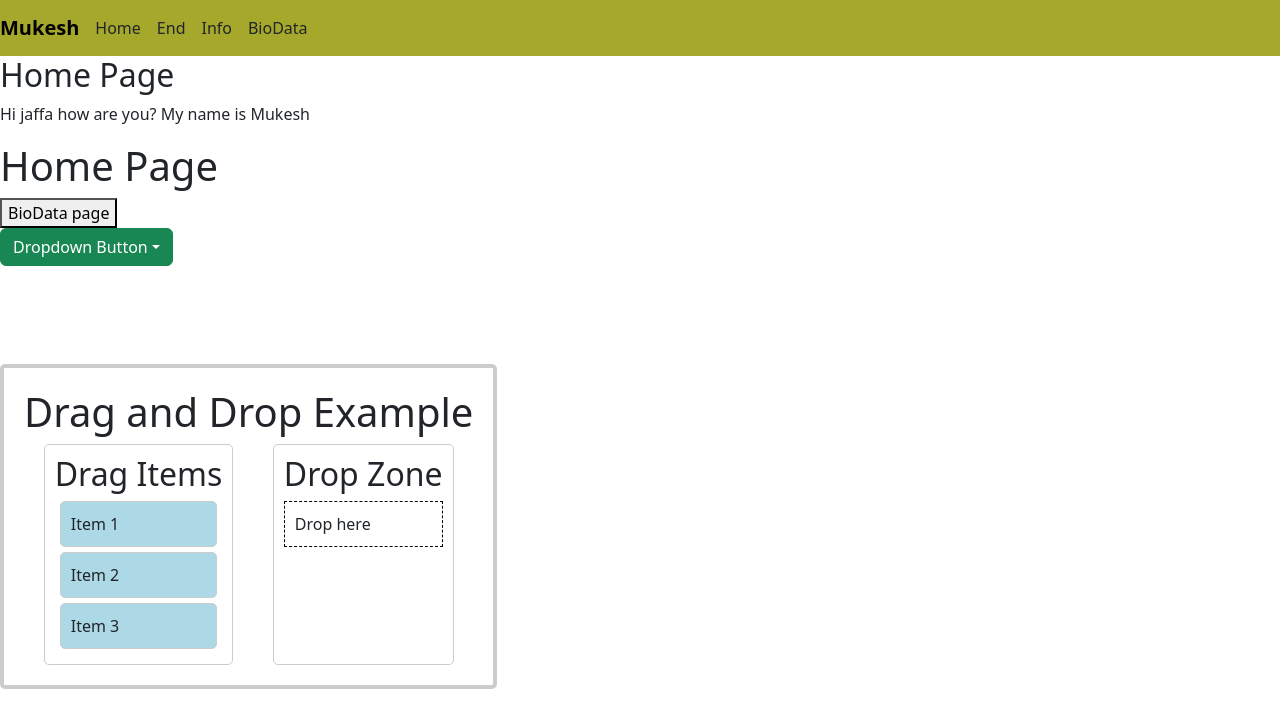
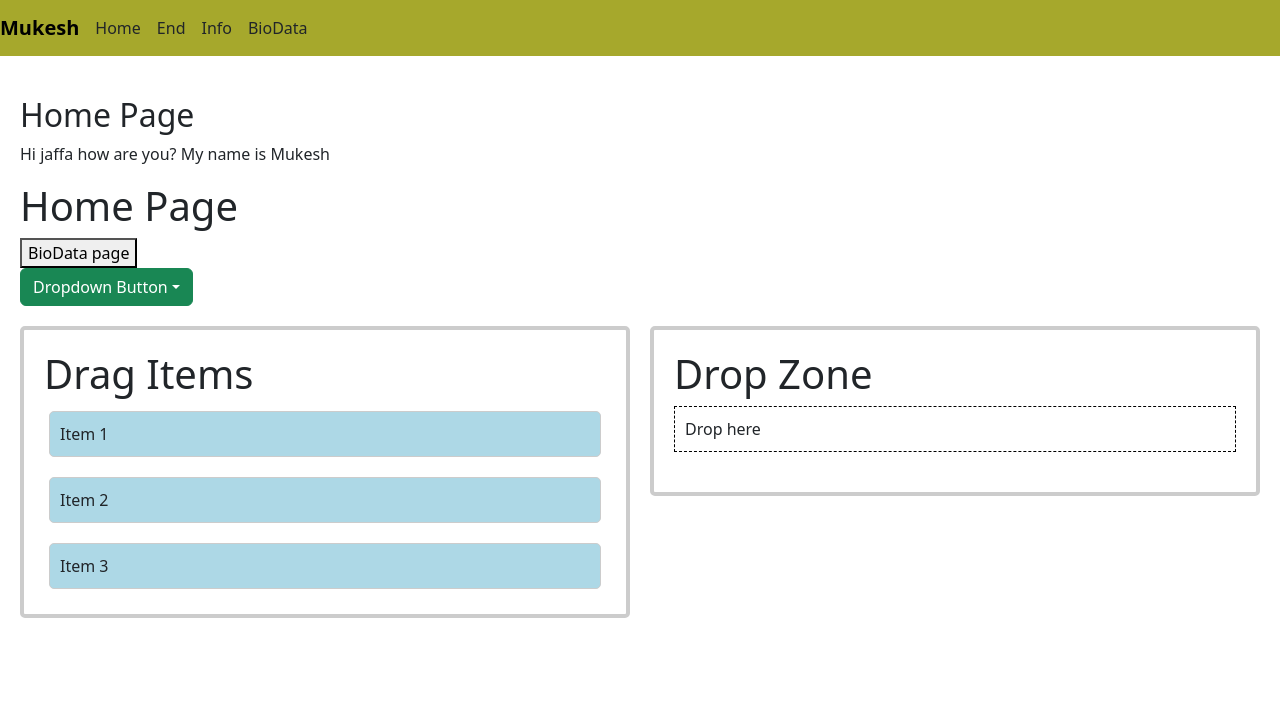
Before and after one commit to Mike1100180/gitHubNavBar, a React (Create React App) app in the folder my-app/: page /home in a window 1280 px wide. Shown: the top 728 px of the page. Built offline with nearby package versions, Linux system fonts and the light colour scheme.

Commit message:
applied grid to app.js

```diff
--- a/my-app/src/App.js
+++ b/my-app/src/App.js
@@ -25,9 +25,14 @@ const App = () => {
 
   return (
     <Router basename={process.env.PUBLIC_URL}>
-      <div>
+      <div style={{ display: 'grid', gridTemplateRows: 'auto 1fr', gap: '20px', height: '100vh' }}>
+        {/* Navbar for navigation */}
+        <div style={{ gridRow: '1' }}>
           <Navbar />
+        </div>
 
+        {/* Main Content Area */}
+        <div style={{ gridRow: '2', padding: '20px', overflowY: 'auto' }}>
           <Routes>
             <Route path="/home" element={<Home />} />
             <Route path="/end" element={<End />} />
@@ -36,20 +41,22 @@ const App = () => {
             <Route path="*" element={<Navigate to="/home" />} />
           </Routes>
 
+          {/* Drag-and-Drop functionality */}
           <DndProvider backend={HTML5Backend}>
-          <div style={{ display: 'flex', alignItems: 'center', height: '65vh' }}>
+            <div style={{ display: 'grid', gridTemplateColumns: '1fr 1fr', gap: '20px', alignItems: 'start', marginTop: '20px' }}>
               <div style={{ border: '4px solid #ccc', padding: '20px', borderRadius: '5px' }}>
-              <h1>Drag and Drop Example</h1>
-              <div style={{ display: 'flex', justifyContent: 'space-around' }}>
-                <div style={{ border: '1px solid #ccc', padding: '10px', borderRadius: '5px' }}>
-                  <h2>Drag Items</h2>
+                <h1>Drag Items</h1>
+                <div style={{ display: 'grid', gridTemplateColumns: '1fr', gap: '10px' }}>
                   <DragItem name="Item 1" />
                   <DragItem name="Item 2" />
                   <DragItem name="Item 3" />
                 </div>
-                <div style={{ border: '1px solid #ccc', padding: '10px', borderRadius: '5px' }}>
-                  <h2>Drop Zone</h2>
+              </div>
+
+              <div style={{ border: '4px solid #ccc', padding: '20px', borderRadius: '5px' }}>
+                <h1>Drop Zone</h1>
                 <DropZone onDrop={handleDrop} />
+                <div style={{ marginTop: '20px' }}>
                   {droppedItems.map((item, index) => (
                     <div
                       key={index}
@@ -70,8 +77,8 @@ const App = () => {
                 </div>
               </div>
             </div>
+          </DndProvider>
         </div>
-        </DndProvider>
       </div>
     </Router>
   );
```
Lines whose indentation alone changed are shown as unchanged.
